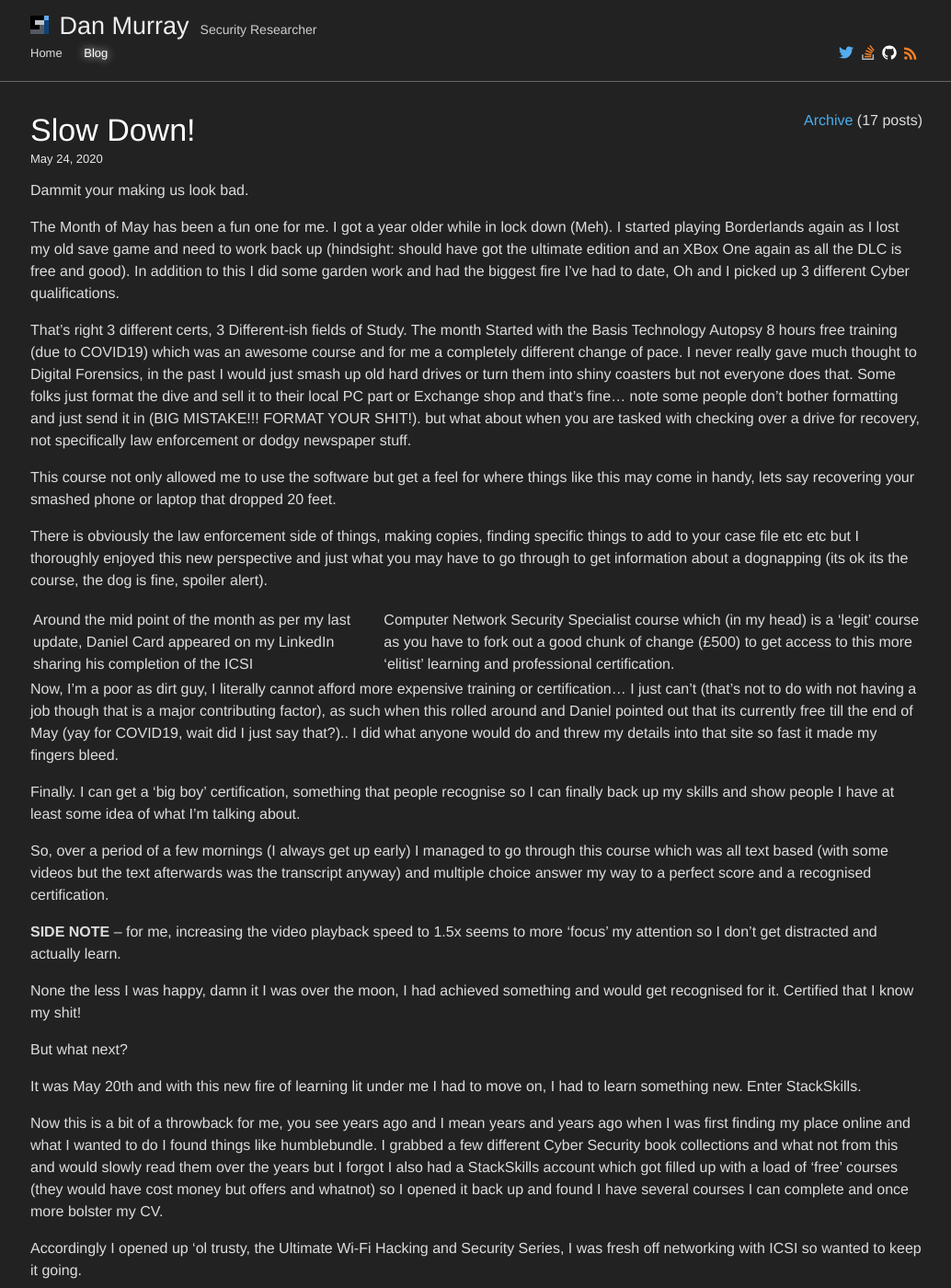
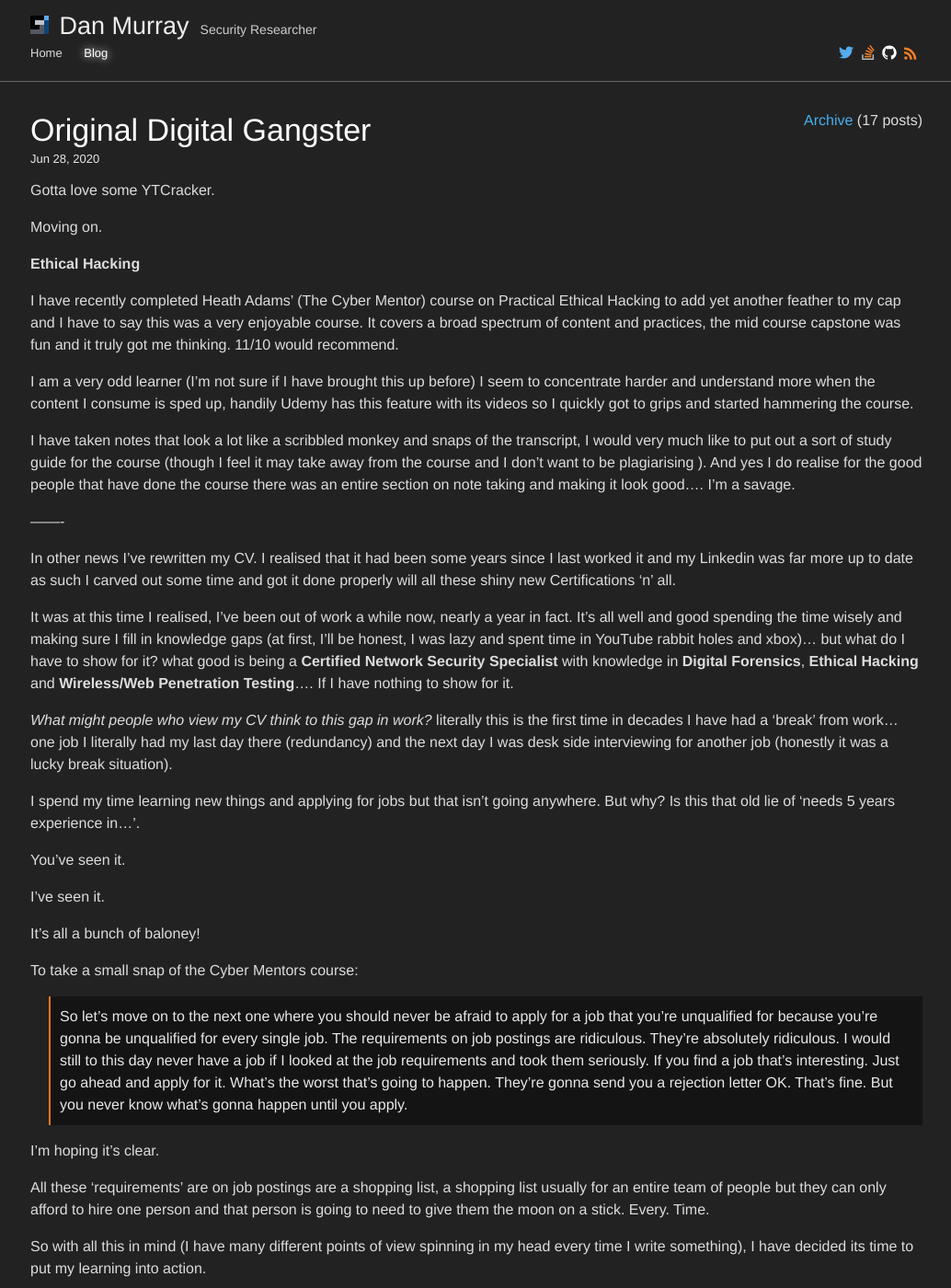
Before and after one commit to Ha3ks/ha3ks.github.io, a Jekyll site: the page built from blog/index.html, in a window 1280 px wide and 1400 px high. Shown: the whole window at 92% size, without its empty margins (122-1156 px from the left). Built offline with Jekyll 4.4.1, drawn with Linux system fonts in a browser that asks for light colours; some of the changed text lies outside the part shown.

Commit message:
Update 2020-06-28-Origional-Digital-Gangster.markdown

```diff
--- a/blog/_posts/2020-06-28-Origional-Digital-Gangster.markdown
+++ b/blog/_posts/2020-06-28-Origional-Digital-Gangster.markdown
@@ -2,7 +2,7 @@
 layout: post
 author: Dan Murray
 title:  "Original Digital Gangster"
-date:   2020-03-04 12:00:00
+date:   2020-06-28 12:00:00
 disqus_identifier: "17 http://ha3ks.tech/blog/?p=17"
 ---
 Gotta love some YTCracker.
```
